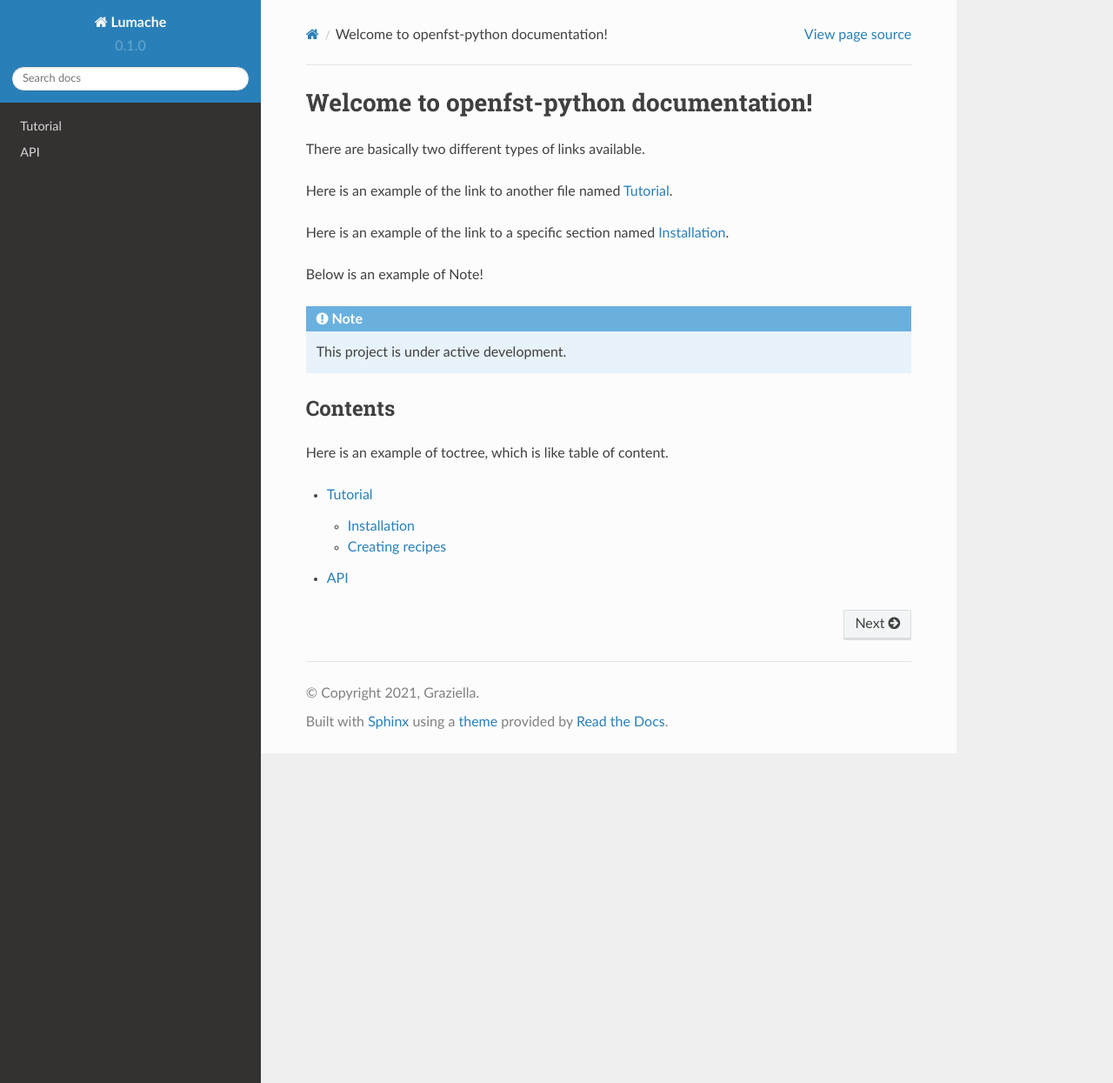
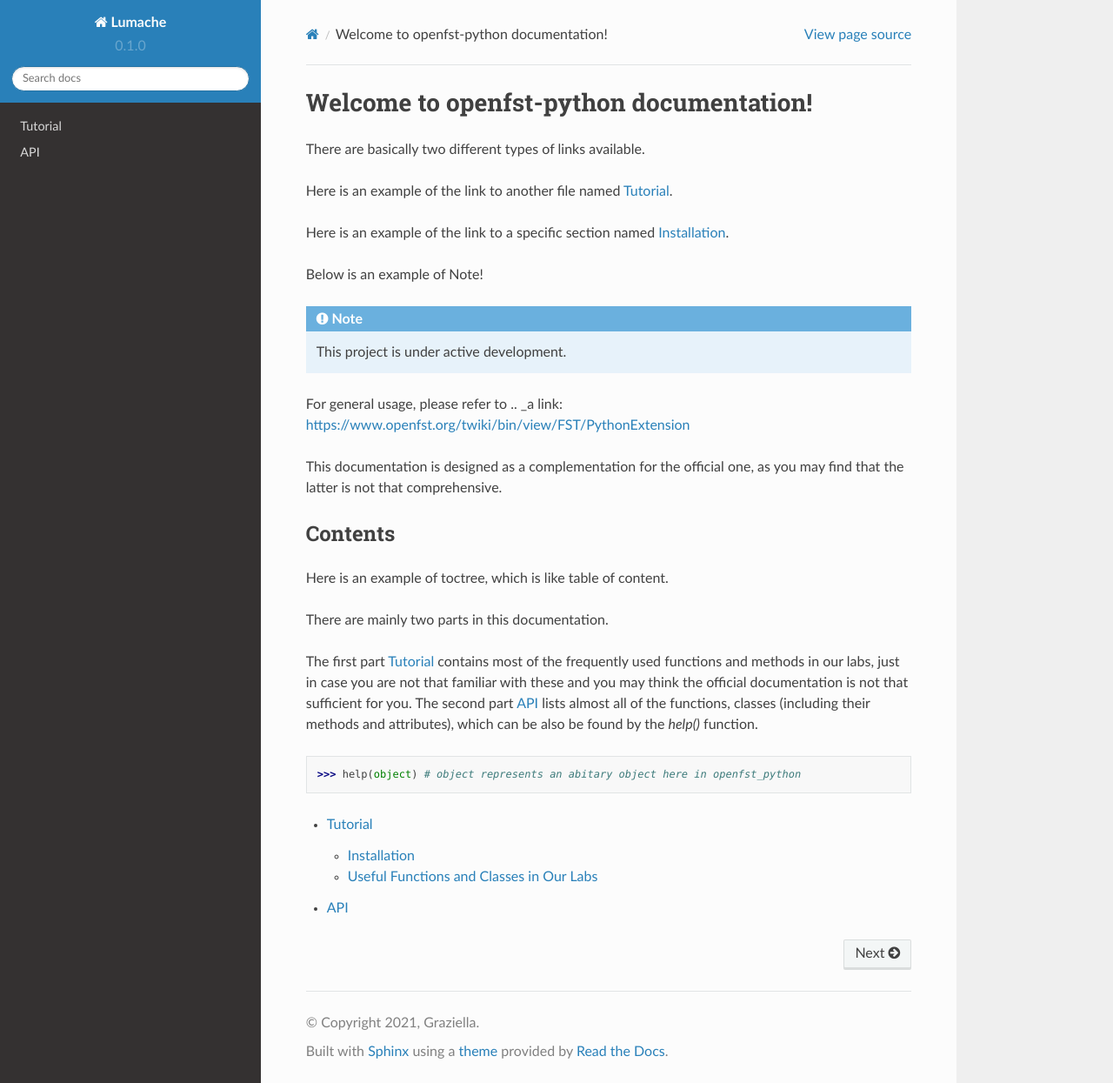
Before and after one commit to ZhaoZeyu1995/openfst-python-documentation, a Sphinx documentation site: the page built from docs/source/index.rst, in a window 1280 px wide and 1245 px high. Shown: the whole window at 87% size. Built offline with Sphinx 7.4.7 and the Read the Docs theme 2.0.0, drawn with Linux system fonts in a browser that asks for light colours.

Commit message:
more changes

```diff
--- a/docs/source/index.rst
+++ b/docs/source/index.rst
@@ -13,10 +13,21 @@ Below is an example of Note!
 
    This project is under active development.
 
+For general usage, please refer to .. _a link: https://www.openfst.org/twiki/bin/view/FST/PythonExtension
+
+This documentation is designed as a complementation for the official one, as you may find that the latter is not that comprehensive.
+
 Contents
 --------
 
 Here is an example of toctree, which is like table of content.
+
+There are mainly two parts in this documentation.
+
+The first part :doc:`tutorial` contains most of the frequently used functions and methods in our labs, just in case you are not that familiar with these and you may think the official documentation is not that sufficient for you.
+The second part :doc:`api` lists almost all of the functions, classes (including their methods and attributes), which can be also be found by the `help()` function.
+
+>>> help(object) # object represents an abitary object here in openfst_python
 
 .. toctree::
    :maxdepth: 2
--- /dev/null
+++ b/docs/source/lab1.rst
@@ -0,0 +1,5 @@
+Lab1 Basic FST Manipulation
+
+This is mutable fst add arc
+
+.. autofunction:: openfst_python.pywrapfst._MutableFst.add_arc
--- a/docs/source/tutorial.rst
+++ b/docs/source/tutorial.rst
@@ -14,8 +14,12 @@ Here is also an example of code-block.
 
    $ pip install openfst-python
 
-Creating recipes
+
+Useful Functions and Classes in Our Labs
 ----------------
+
+
+For Lab1, please refer to :doc:`lab1`.
 
 To compute the composition,
 you can use the ``openfst_python.compose()`` function:
```
